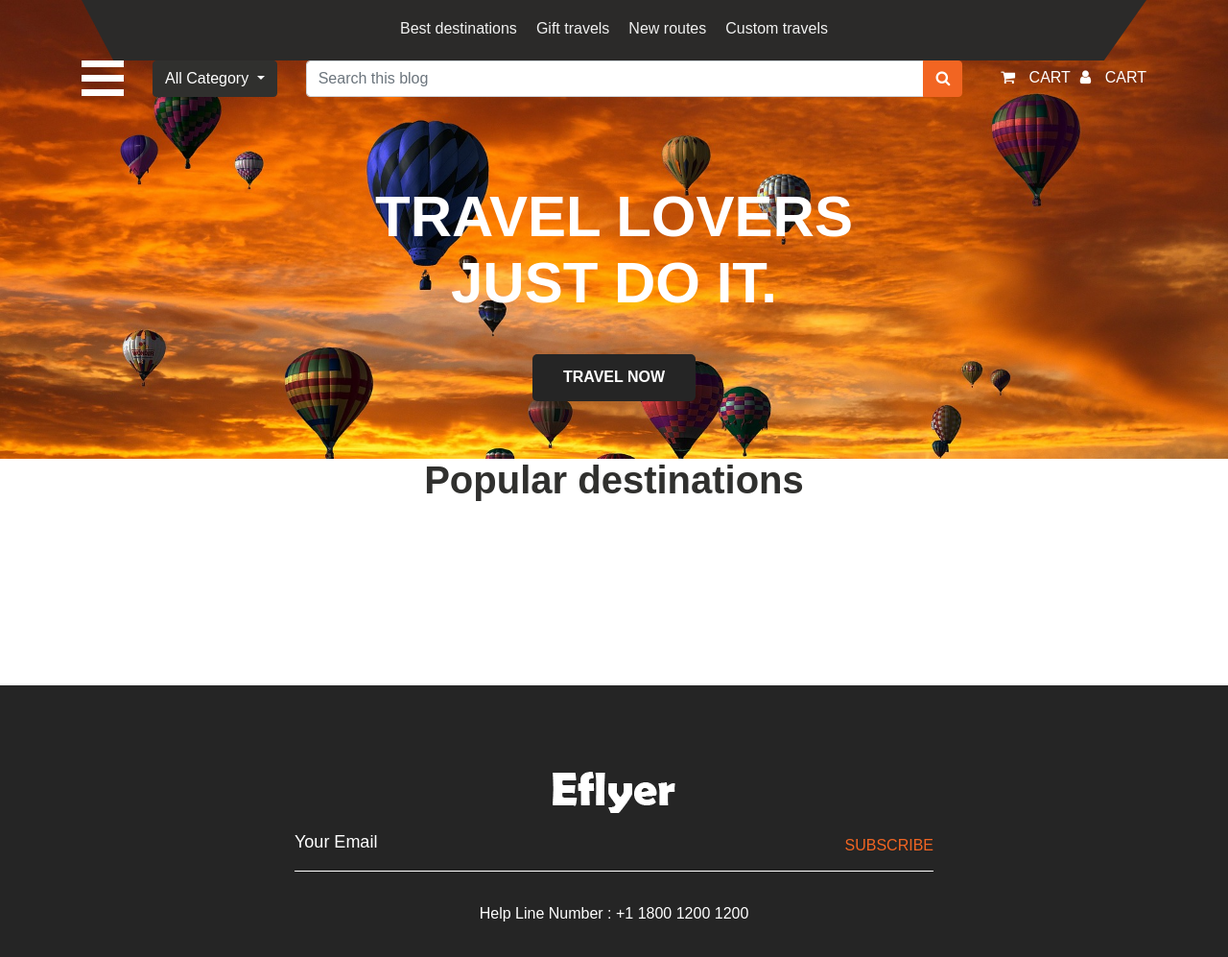
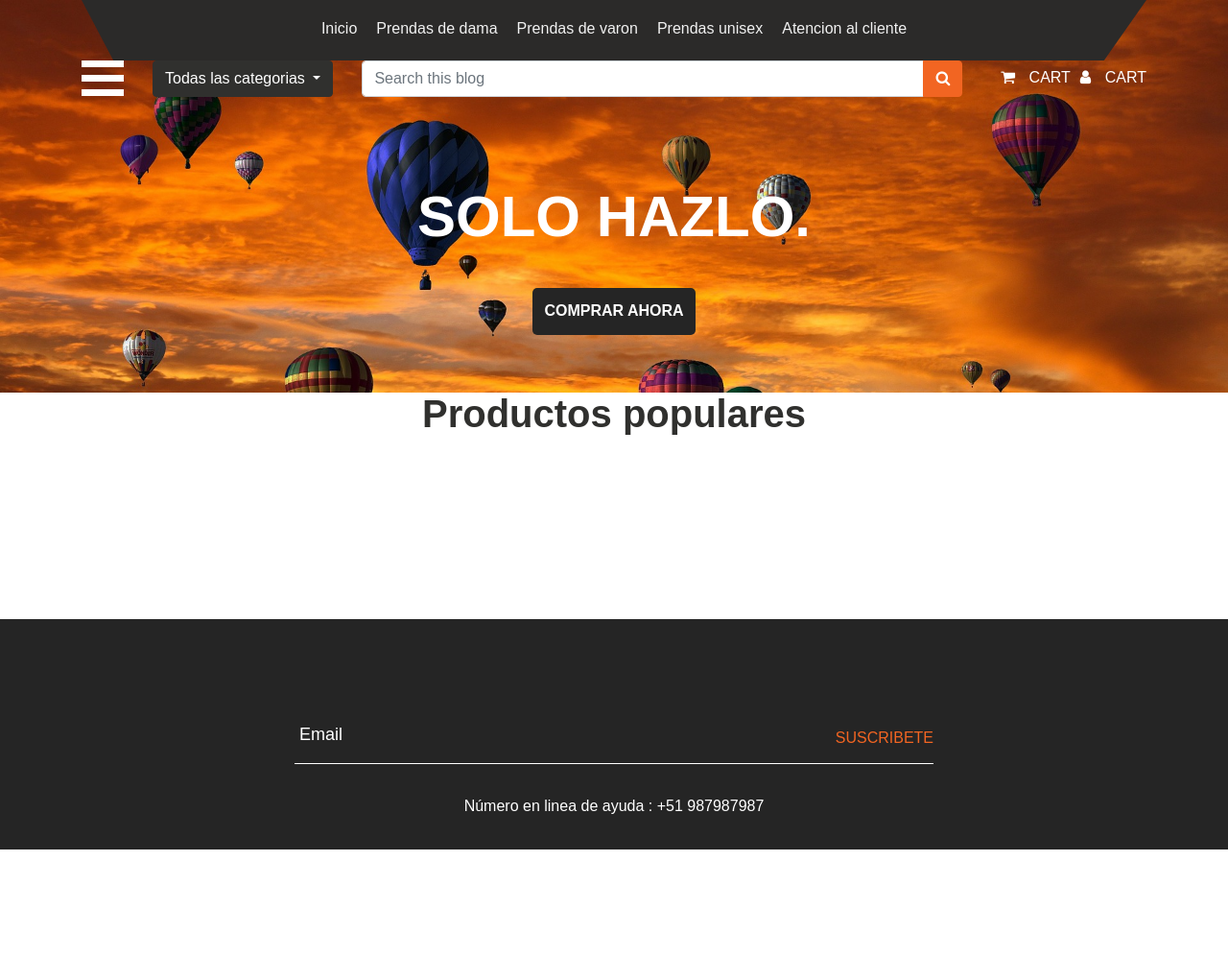
Before and after one commit to Dan1elMon/l6-pw2, a Django app: page / in a window 1280 px wide. Shown: the whole page at 96% size. After the commit the page ends 885 px from the top, so only its background shows below. Run offline with Django 4.2, Linux system fonts and the light colour scheme; data that the repository does not hold is empty; some libraries are stand-ins or nearby versions; some web fonts are replaced.

Commit message:
revisando templates

```diff
--- a/mysite/templates/index.html
+++ b/mysite/templates/index.html
@@ -48,10 +48,11 @@
                   <div class="col-sm-12">
                      <div class="custom_menu">
                         <ul>
-                           <li><a href="#">Best destinations</a></li>
-                           <li><a href="#">Gift travels</a></li>
-                           <li><a href="#">New routes</a></li>
-                           <li><a href="#">Custom travels</a></li>
+                           <li><a href="#">Inicio</a></li>
+                           <li><a href="#">Prendas de dama</a></li>
+                           <li><a href="#">Prendas de varon</a></li>
+                           <li><a href="#">Prendas unisex</a></li>
+                           <li><a href="#">Atencion al cliente</a></li>
                         </ul>
                      </div>
                   </div>
@@ -69,16 +70,15 @@
                      <a href="#">Home</a>
                      <a href="#">Register</a>
                      <a href="#">Login</a>
-                     <a href="#">Admin</a>
                   </div>
                   <span class="toggle_icon" onclick="openNav()"><img src="{% static 'images/toggle-icon.png' %}"></span>
                   <div class="dropdown">
-                     <button class="btn btn-secondary dropdown-toggle" type="button" id="dropdownMenuButton" data-toggle="dropdown" aria-haspopup="true" aria-expanded="false">All Category
+                     <button class="btn btn-secondary dropdown-toggle" type="button" id="dropdownMenuButton" data-toggle="dropdown" aria-haspopup="true" aria-expanded="false">Todas las categorias
                      </button>
                      <div class="dropdown-menu" aria-labelledby="dropdownMenuButton">
-                        <a class="dropdown-item" href="#">Action</a>
-                        <a class="dropdown-item" href="#">Another action</a>
-                        <a class="dropdown-item" href="#">Something else here</a>
+                        <a class="dropdown-item" href="#">Varones</a>
+                        <a class="dropdown-item" href="#">Damas</a>
+                        <a class="dropdown-item" href="#">Unisex</a>
                      </div>
                   </div>
                   <div class="main">
@@ -119,8 +119,8 @@
                      <div class="carousel-item active">
                         <div class="row">
                            <div class="col-sm-12">
-                              <h1 class="banner_taital">Travel lovers <br>Just do it.</h1>
-                              <div class="buynow_bt"><a href="#">Travel now</a></div>
+                              <h1 class="banner_taital">Solo hazlo.</h1>
+                              <div class="buynow_bt"><a href="#">Comprar ahora</a></div>
                            </div>
                         </div>
                      </div>
@@ -138,7 +138,7 @@
             <div class="carousel-inner">
                <div class="carousel-item active">
                   <div class="container">
-                     <h1 class="fashion_taital">Popular destinations</h1>
+                     <h1 class="fashion_taital">Productos populares</h1>
                      <div class="fashion_section_2">
                         <div class="row">
 
@@ -166,13 +166,12 @@
       <!-- footer section start -->
       <div class="footer_section layout_padding">
          <div class="container">
-            <div class="footer_logo"><a href="index.html"><img src="{% static 'images/footer-logo.png' %}"></a></div>
             <div class="input_bt">
-               <input type="text" class="mail_bt" placeholder="Your Email" name="Your Email">
-               <span class="subscribe_bt" id="basic-addon2"><a href="#">Subscribe</a></span>
+               <input type="text" class="mail_bt" placeholder=" Email" name="Your Email">
+               <span class="subscribe_bt" id="basic-addon2"><a href="#">Suscribete</a></span>
             </div>
 
-            <div class="location_main">Help Line  Number : <a href="#">+1 1800 1200 1200</a></div>
+            <div class="location_main">Número en linea de ayuda : <a href="#">+51 987987987</a></div>
          </div>
       </div>
       <!-- footer section end -->
```
